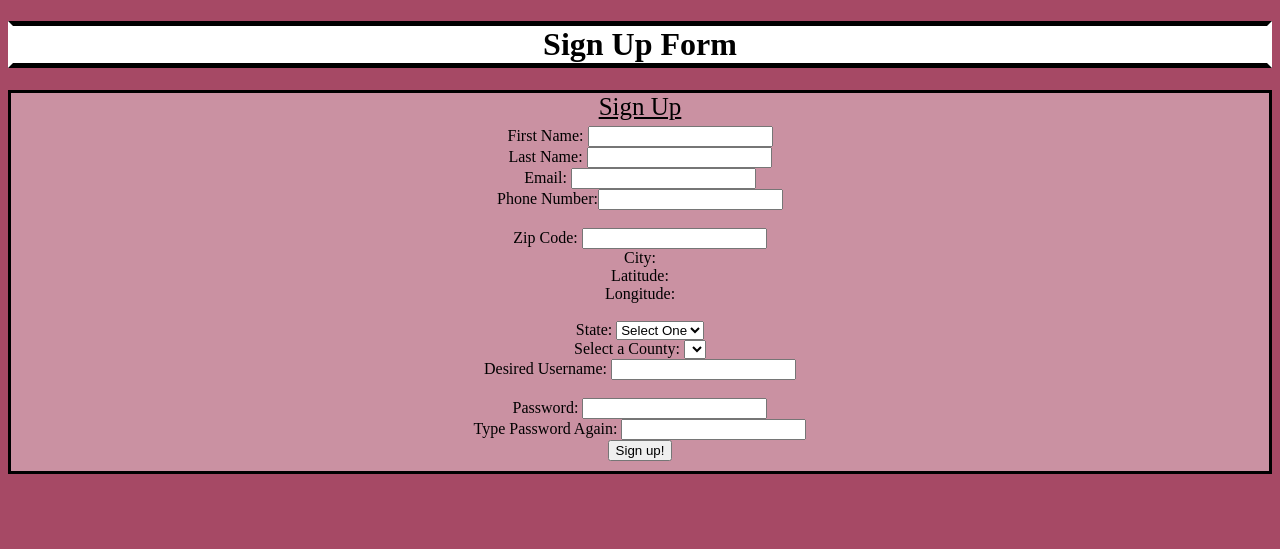
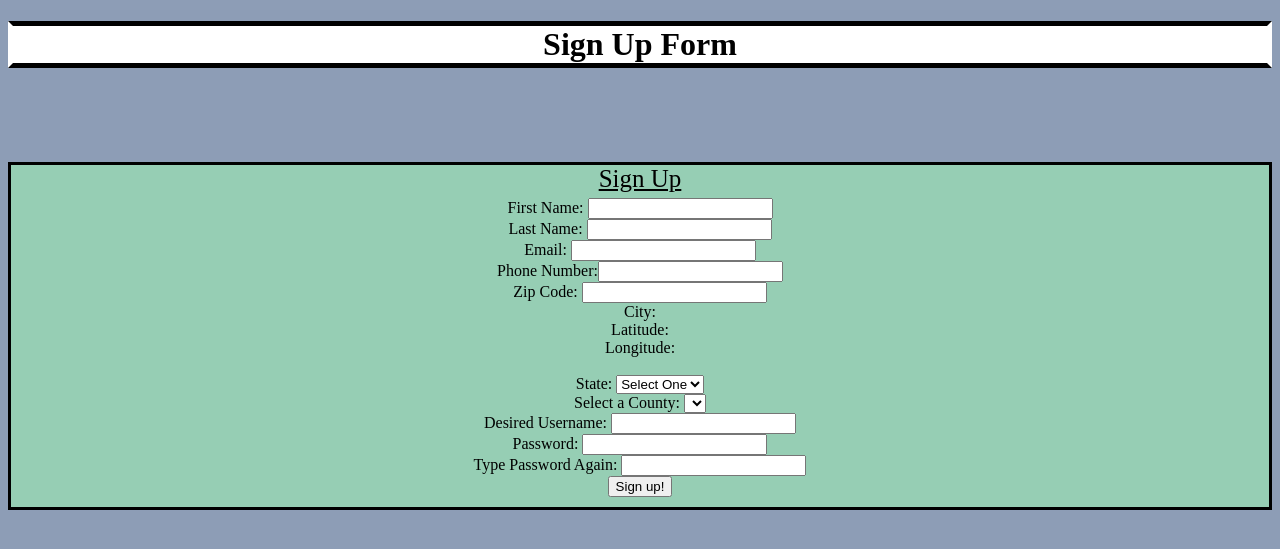
Before and after one commit to Casillasj182/cst336, a PHP site: page /labs/lab8/index.html in a window 1280 px wide. Shown: the top 549 px of the page. Run offline with PHP 8.4, Linux system fonts and the light colour scheme; lists and menus that the app fills with data are empty; some libraries are stand-ins or nearby versions.

Commit message:
Lab 8 90% Done

```diff
--- a/labs/lab8/css/styles.css
+++ b/labs/lab8/css/styles.css
@@ -1,6 +1,6 @@
 body
 {
-    background-color:#A64965;
+    background-color:#8d9db6;
     text-align:center;
 }
 
@@ -36,7 +36,7 @@ legend
 form
 {
     border:solid;
-    background-color:#CA91A2;
+    background-color: #96ceb4;
 }
 
 fieldset
--- a/labs/lab8/index.html
+++ b/labs/lab8/index.html
@@ -75,7 +75,7 @@
     if(password1.value == password2.value){
 
         password2.style.backgroundColor ="#66cc66";
-        message.style.color = "#66cc66";
+        message.style.color = "yellow";
         message.innerHTML = "Passwords Match!"
     }
     else
@@ -83,13 +83,13 @@
       //if it doesnt match
         password2.style.backgroundColor = "red";
         message.style.color = "yellow";
-        message.innerHTML = "Do Not Match!"
+        message.innerHTML = "The Passwords don't match!"
     }
 }
 
     function checkUsername() {
         // alert("Hello");
-         //var message = document.getElementById('confirmMessages');
+         var message = document.getElementById('confirmMessages');
         $.ajax({
 
             type: "GET",
@@ -101,13 +101,18 @@
 
                 if(!data)
                 { //data is false
-
-                     $('#checkusername').html("Username is available");
-                     $('#checkusername').style.color = "yellow";
+                   // message.style.color="green";
+                     //$('#checkusername').css("color", "green");
+                     //$('#checkusername').style.color = "yellow";
+                    // message.style.backgroundColor = "green";
+                     $('#checkusername').css({ 'color': 'green', 'font-size': '100%' });
+                     $('#checkusername').html("Username is available")
+                     data.css("color", "green");
+                     //$('#checkusername').style.color = "yellow";
                 }
                 else
                 {
-
+                   $('#checkusername').css({ 'color': 'red', 'font-size': '100%' });
                     $('#checkusername').html("Username is taken");
                     //data.style.backgroundColor ="#66cc66";
                     //message.style.color = "#66cc66";
@@ -136,14 +141,15 @@
 <body id="dummybodyid">
 
    <h1> Sign Up Form </h1>
-
+<br></br>
+<br></br>
     <form>
         <fieldset>
            <legend>Sign Up</legend>
             First Name:  <input type="text"><br>
             Last Name:   <input type="text"><br>
             Email:       <input type="text"><br>
-            Phone Number:<input type="text"><br><br>
+            Phone Number:<input type="text"><br>
             Zip Code:    <input type="text" id="zip" onchange="getCity()"><br>
             City: <span id="city"></span>
             <br>
@@ -160,11 +166,11 @@
                   </select><br>
 
             Select a County: <select id="county"></select><br>
-            Desired Username: <input type="text" id="username"><br>
-             <span id="checkusername"></span><br/>
+            Desired Username: <input type="text" id="username">
+             <span id="checkusername"></span>
             <div>
             Password: <input type="password" id="pass1" name="pass1"><br>
-            Type Password Again: <input type="password" id="pass2" name="pass2" onkeyup="verify(); return false;"><br>
+            Type Password Again: <input type="password" id="pass2" name="pass2" onkeyup="verify(); return false;">
               <span id="confirmMessage" class="confirmMessage"></span>
               </div>
             <input type="submit" value="Sign up!">
```
